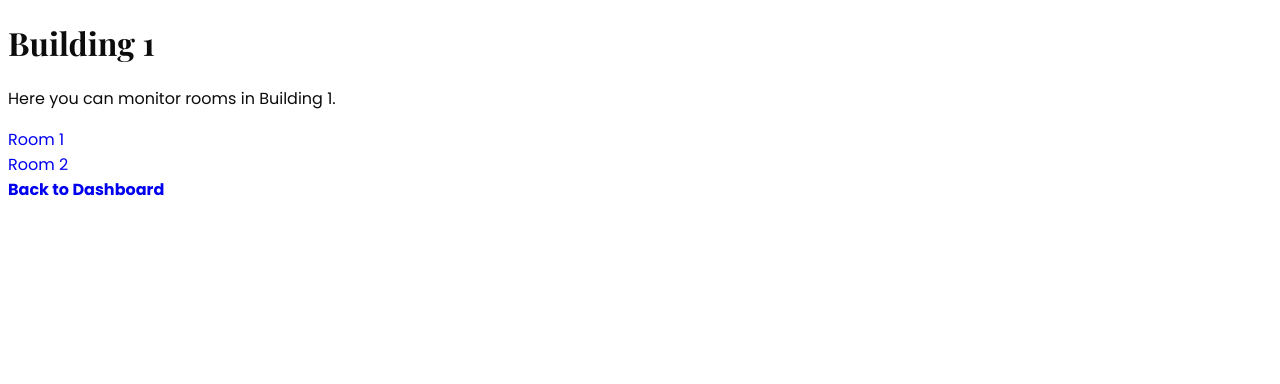
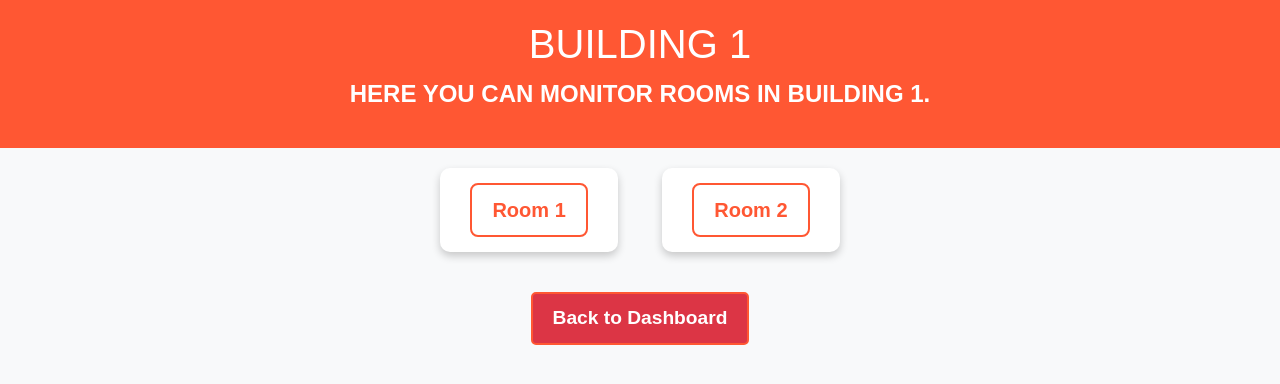
Before and after one commit to MinhLuong1006/IOTweb2.0, a Flask app: page /building1 in a window 1280 px wide. Shown: the top 384 px of the page. Run offline with Flask 3, Linux system fonts and the light colour scheme; the visitor is signed in with stand-in values (Sample User, id 1).

Commit message:
new file:   static/style/building.css 	new file:   static/style/dashboard.css 	modified:   templates/building/building1.html 	modified:   templates/building/building2.html 	modified:   templates/dashboard.html

```diff
--- /dev/null
+++ b/static/style/building.css
@@ -0,0 +1,89 @@
+/* General Styles */
+body {
+    font-family: Arial, sans-serif;
+    background-color: #f8f9fa;
+    text-align: center;
+    margin: 0;
+    padding: 0;
+}
+
+.building-page {
+    display: flex;
+    flex-direction: column;
+    justify-content: space-between;
+    align-items: center;
+    min-height: 100vh;
+    background-color: #f4f4f4;
+    font-family: 'Arial', sans-serif;
+    text-align: center;
+}
+
+
+
+/* Title Section */
+.title {
+    background-color: #ff5733;
+    /* Fire-like theme */
+    color: white;
+    padding: 20px;
+    font-size: 24px;
+    font-weight: bold;
+    text-transform: uppercase;
+}
+
+/* Building Box */
+.building-box {
+    display: inline-block;
+    background-color: white;
+    padding: 15px 30px;
+    margin: 20px;
+    border-radius: 10px;
+    box-shadow: 0 4px 8px rgba(0, 0, 0, 0.2);
+    transition: transform 0.3s, box-shadow 0.3s;
+}
+
+/* Button Styling */
+.slider-link {
+    text-decoration: none;
+    font-size: 20px;
+    color: #ff5733;
+    font-weight: bold;
+    display: block;
+    padding: 10px 20px;
+    border: 2px solid #ff5733;
+    border-radius: 8px;
+    transition: background-color 0.3s, color 0.3s;
+}
+
+/* Hover Effects */
+.building-box:hover {
+    transform: translateY(-5px);
+    box-shadow: 0 6px 12px rgba(0, 0, 0, 0.3);
+}
+
+.slider-link:hover {
+    background-color: #ff5733;
+    color: white;
+}
+
+.footer {
+    margin-top: auto;
+    padding: 20px;
+    width: 100%;
+    text-align: center;
+}
+
+.footer a {
+    display: inline-block;
+    padding: 10px 20px;
+    background: #dc3545;
+    color: white;
+    text-decoration: none;
+    font-size: 1.2rem;
+    border-radius: 5px;
+    transition: background 0.3s;
+}
+
+.footer a:hover {
+    background: #a71d2a;
+}
--- a/templates/building/building1.html
+++ b/templates/building/building1.html
@@ -2,24 +2,31 @@
 <html lang="en">
 
 <head>
-    <meta charset="UTF-8">
-    <meta name="viewport" content="width=device-width, initial-scale=1.0">
     <title>Building 1</title>
-    <link rel="stylesheet" href="{{ url_for('static', filename='style/style.css') }}">
+    <!-- bootstrap core css -->
+    <link rel="stylesheet" type="text/css" href="{{ url_for('static',filename='style/bootstrap.css') }}" />
+    <!-- font awesome style -->
+    <link href="{{ url_for('static',filename='style/font-awesome.min.css') }}" rel="stylesheet" />
+    <!-- Custom styles for this template -->
+    <link href="{{ url_for('static',filename='style/building.css') }}" rel="stylesheet" />
+    <!-- responsive style -->
+    <link href="{{ url_for('static',filename='style/responsive.css') }}" rel="stylesheet" />
 </head>
 
-<body class="building-page">
-    <div class="container">
+<body>
+
+    <div class="title">
         <h1>Building 1</h1>
         <p>Here you can monitor rooms in Building 1.</p>
+    </div>
 
-        <div class="building-box">
-            <a href="{{ url_for('room1') }}" class="slider-link">Room 1</a>
-        </div>
-        <div class="building-box">
-            <a href="{{ url_for('room2') }}" class="slider-link">Room 2</a>
-        </div>
+    <div class="building-box">
+        <a href="{{ url_for('room1') }}" class="slider-link">Room 1</a>
     </div>
+    <div class="building-box">
+        <a href="{{ url_for('room2') }}" class="slider-link">Room 2</a>
+    </div>
+
 
     <!-- Move Back to Dashboard at the bottom -->
     <div class="footer">
```
Also changed, not shown: static/style/dashboard.css (added, +54 -0 lines), templates/building/building2.html (+21 -8 lines), templates/dashboard.html (+2 -10 lines).
